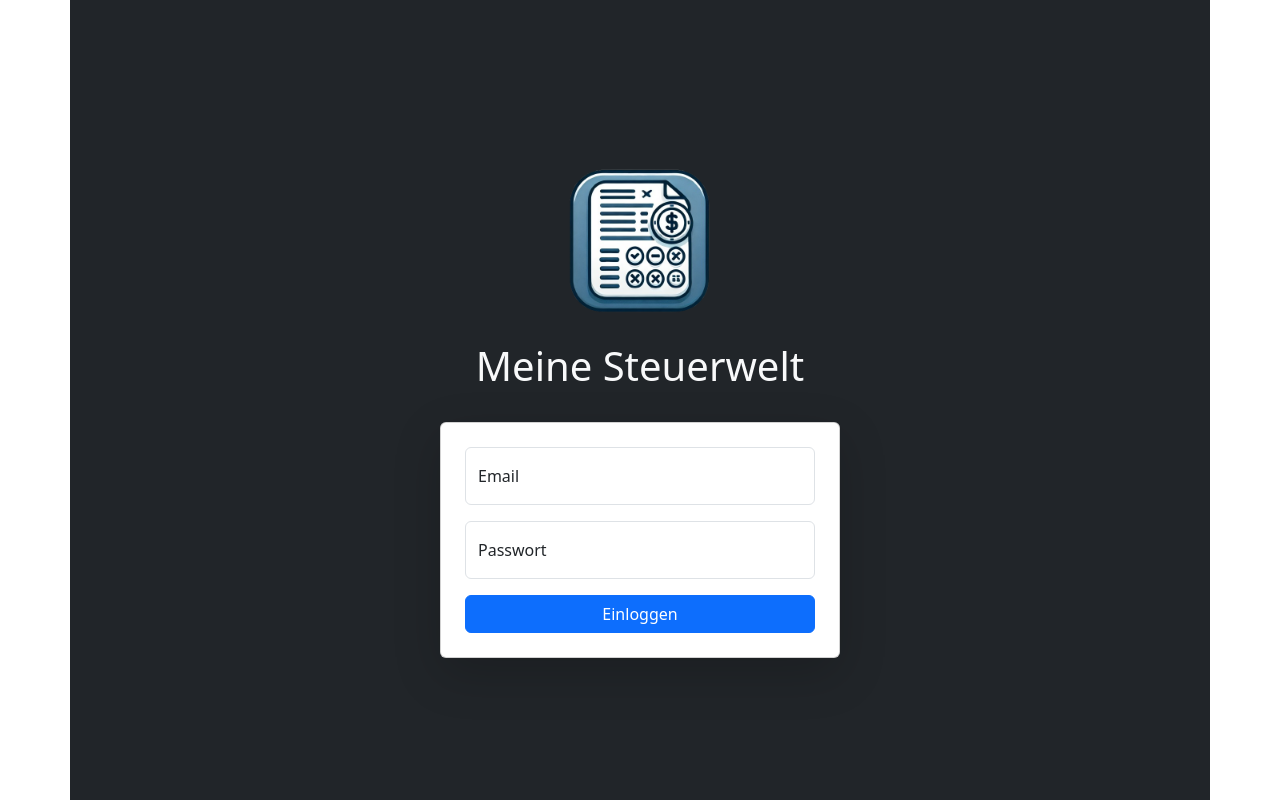
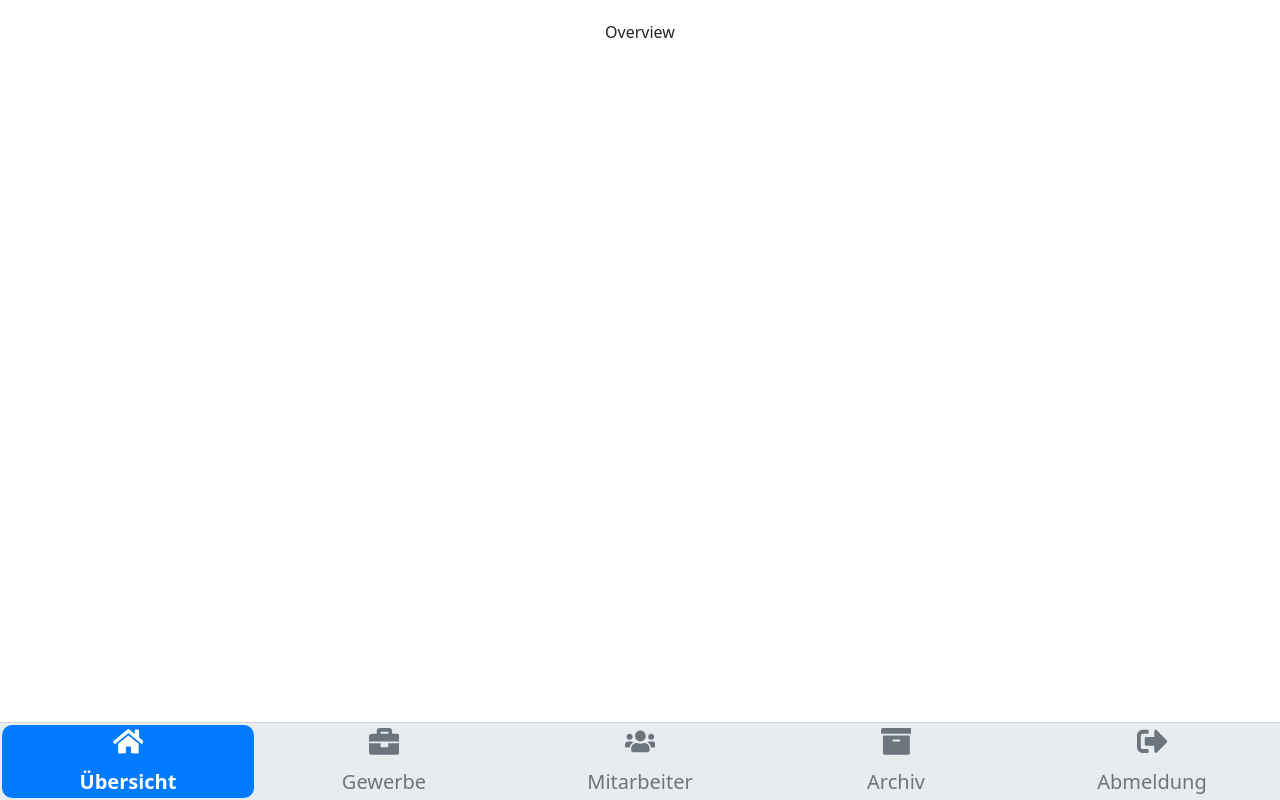
Before and after one commit to AliAl2020/web-sw, a React (Create React App) app: page /web/dashboard/overview in a window 1280 px wide. Before the commit this address led to /login. Built offline with nearby package versions, Linux system fonts and the light colour scheme.

Commit message:
fix directory

```diff
--- a/src/App.js
+++ b/src/App.js
@@ -8,9 +8,9 @@ function App() {
     <div className="App">
         <Router>
             <Routes>
-                <Route path="/login" element={<LoginScreen />} />
-                <Route path="/dashboard/*" element={<Dashboard />} />
-                <Route path="*" element={<Navigate to="/login" />} />
+                <Route path="/web/login" element={<LoginScreen />} />
+                <Route path="/web/dashboard/*" element={<Dashboard />} />
+                <Route path="/web/*" element={<Navigate to="/web/login" />} />
 
             </Routes>
         </Router>
--- a/src/screens/dashboard/Dashboard.js
+++ b/src/screens/dashboard/Dashboard.js
@@ -14,35 +14,35 @@ const Dashboard = () => {
             {/* Main Content */}
             <div className="content">
                 <Routes>
-                    <Route path="/" element={<Navigate to="/dashboard/overview" />} /> {/* Default route */}
+                    <Route path="/" element={<Navigate to="/web/dashboard/overview" />} /> {/* Default route */}
                     <Route path="overview" element={<Overview />} />
                     <Route path="employer" element={<Employer />} />
                     <Route path="employee" element={<Employee />} />
                     <Route path="archiv" element={<Archiv />} />
                     <Route path="logout" element={<Logout />} />
-                    <Route path="*" element={<Navigate to="/dashboard/overview" />} />
+                    <Route path="*" element={<Navigate to="/web/dashboard/overview" />} />
                 </Routes>
             </div>
 
             {/* Bottom Navigation */}
             <nav className="bottom-nav">
-                <NavLink to="/dashboard/overview" className="bottom-nav-item">
+                <NavLink to="/web/dashboard/overview" className="bottom-nav-item">
                     <FaHome className="nav-icon" />
                     <span>Übersicht</span>
                 </NavLink>
-                <NavLink to="/dashboard/employer" className="bottom-nav-item">
+                <NavLink to="/web/dashboard/employer" className="bottom-nav-item">
                     <FaBriefcase className="nav-icon" />
                     <span>Gewerbe</span>
                 </NavLink>
-                <NavLink to="/dashboard/employee" className="bottom-nav-item">
+                <NavLink to="/web/dashboard/employee" className="bottom-nav-item">
                     <FaUsers className="nav-icon" />
                     <span>Mitarbeiter</span>
                 </NavLink>
-                <NavLink to="/dashboard/archiv" className="bottom-nav-item">
+                <NavLink to="/web/dashboard/archiv" className="bottom-nav-item">
                     <FaArchive className="nav-icon" />
                     <span>Archiv</span>
                 </NavLink>
-                <NavLink to="/dashboard/logout" className="bottom-nav-item">
+                <NavLink to="/web/dashboard/logout" className="bottom-nav-item">
                     <FaSignOutAlt className="nav-icon" />
                     <span>Abmeldung</span>
                 </NavLink>
--- a/src/screens/loginscreen/LoginScreen.js
+++ b/src/screens/loginscreen/LoginScreen.js
@@ -29,7 +29,7 @@ const LoginScreen = () => {
               console.log(expirationTime.toString());
               console.log(taxId.toString());
               console.log(email.toString());
-              navigate('/dashboard');
+              navigate('/web/dashboard');
 
             } else {
                 setError('Fehler', message || 'Unbekannter Fehler');
```
